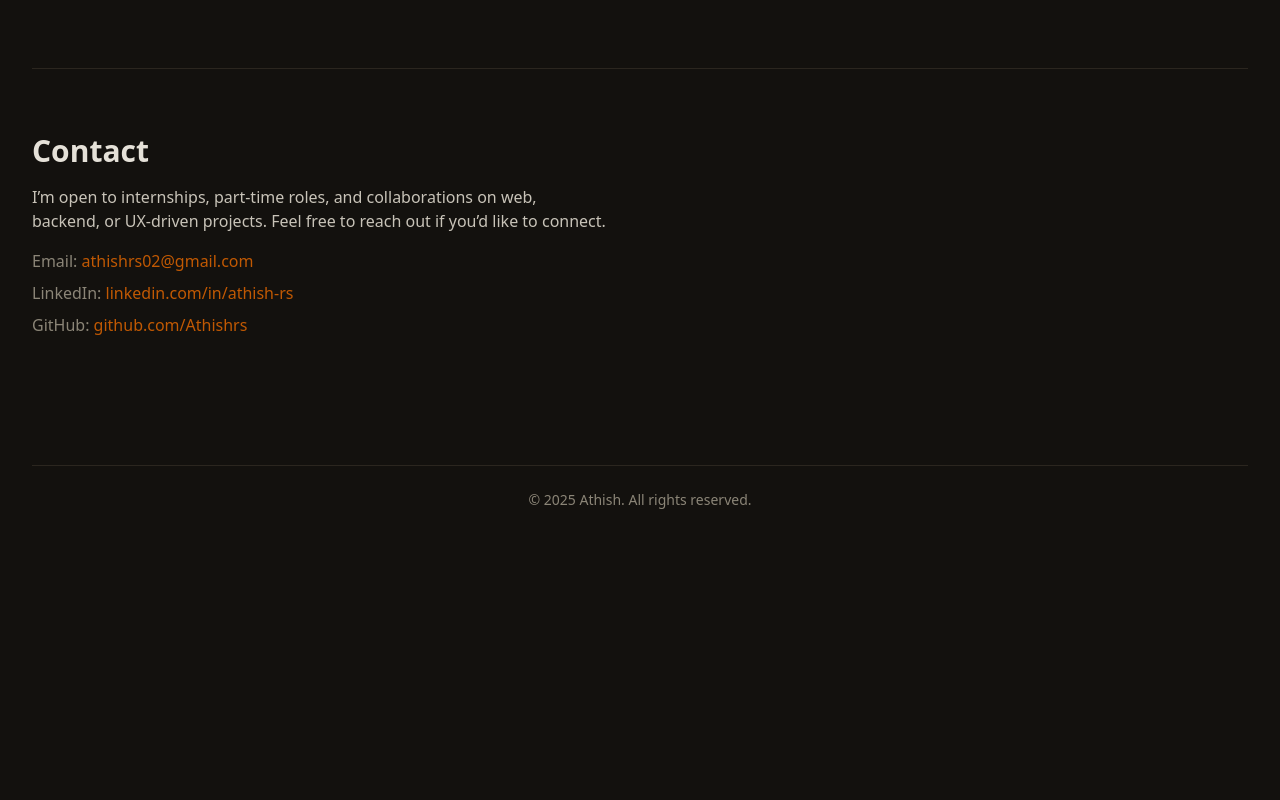
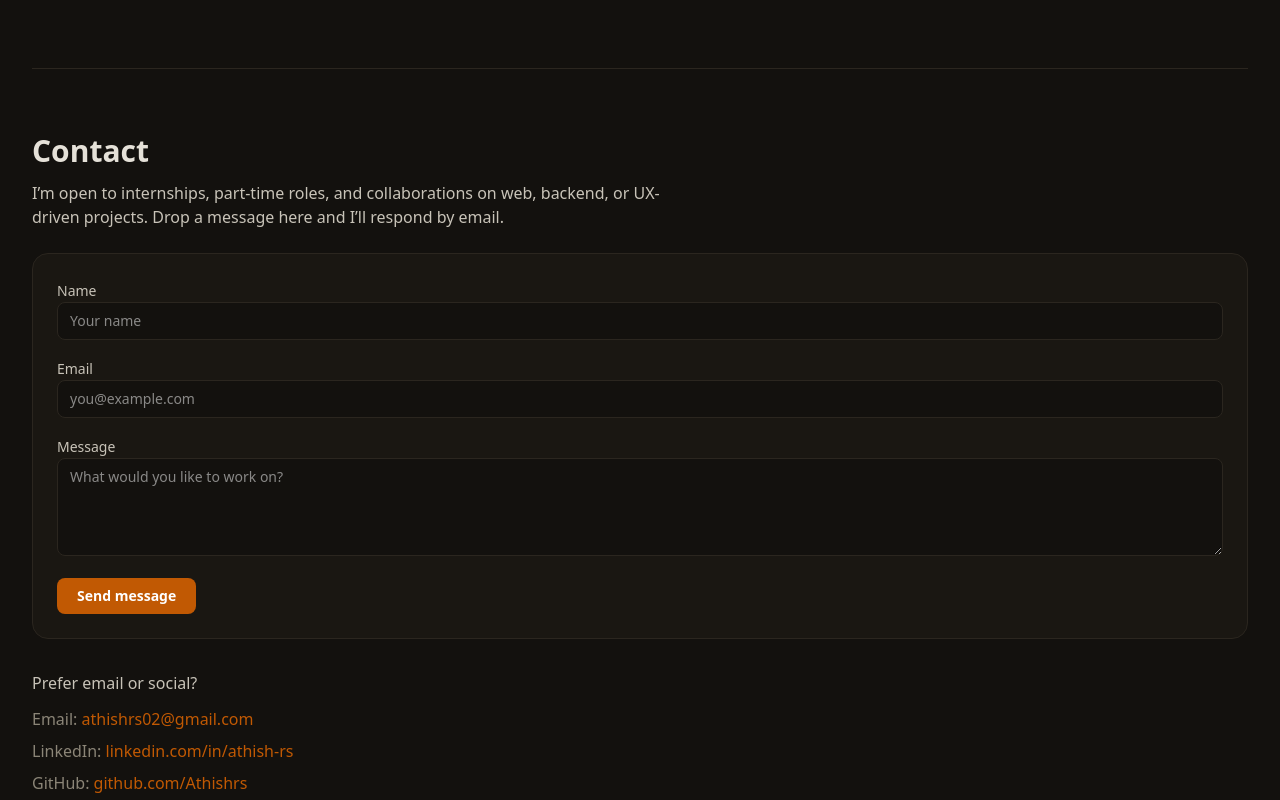
Before and after one commit to Athishrs/athish_portfolio, a React (Vite) app: page /contact in a window 1280 px wide. Shown: the part 2620-3420 px from the top of the page. Before the commit the page ends 3194 px from the top, so only its background shows below. Built offline with nearby package versions, Linux system fonts and the light colour scheme.

Commit message:
contact form added'

```diff
--- a/src/components/contact.jsx
+++ b/src/components/contact.jsx
@@ -1,19 +1,152 @@
-function Contact()
-{ return (
+import { useState } from "react";
+
+const FORMSPREE_ENDPOINT = import.meta.env.VITE_FORMSPREE_ENDPOINT;
+
+function Contact() {
+  const [formData, setFormData] = useState({
+    name: "",
+    email: "",
+    message: "",
+  });
+  const [status, setStatus] = useState({ state: "idle", note: "" });
+
+  const handleChange = (event) => {
+    const { name, value } = event.target;
+    setFormData((prev) => ({ ...prev, [name]: value }));
+  };
+
+  const handleSubmit = async (event) => {
+    event.preventDefault();
+    const endpointLooksInvalid =
+      !FORMSPREE_ENDPOINT ||
+      FORMSPREE_ENDPOINT.includes("@") ||
+      !FORMSPREE_ENDPOINT.includes("/f/");
+
+    if (endpointLooksInvalid) {
+      setStatus({
+        state: "error",
+        note: "Email service not configured yet. Add a valid Formspree endpoint to VITE_FORMSPREE_ENDPOINT in .env",
+      });
+      return;
+    }
+
+    setStatus({ state: "loading", note: "" });
+    try {
+      const response = await fetch(FORMSPREE_ENDPOINT, {
+        method: "POST",
+        headers: {
+          "Content-Type": "application/json",
+          Accept: "application/json",
+        },
+        body: JSON.stringify(formData),
+      });
+
+      if (!response.ok) {
+        throw new Error("Failed to send");
+      }
+
+      setStatus({
+        state: "success",
+        note: "Thanks for reaching out! I’ll get back to you soon.",
+      });
+      setFormData({ name: "", email: "", message: "" });
+    } catch (error) {
+      setStatus({
+        state: "error",
+        note: "Something went wrong. Please email me directly at athishrs02@gmail.com.",
+      });
+    }
+  };
+
+  return (
     <section
       id="contact"
-      className="py-12 md:py-16 border-t border-[#2B261F] space-y-4 fade-in"
+      className="py-12 md:py-16 border-t border-[#2B261F] space-y-6 fade-in"
     >
-      <h2 className="text-2xl md:text-3xl font-semibold">
-        Contact
-      </h2>
+      <div className="space-y-3">
+        <h2 className="text-2xl md:text-3xl font-semibold">Contact</h2>
+        <p className="text-sm md:text-base text-[#C8C3B8] max-w-2xl">
+          I’m open to internships, part-time roles, and collaborations on web, backend, or UX-driven projects.
+          Drop a message here and I’ll respond by email.
+        </p>
+      </div>
 
-      <p className="text-sm md:text-base text-[#C8C3B8] max-w-xl">
-        I’m open to internships, part-time roles, and collaborations on web, backend, or UX-driven projects.
-        Feel free to reach out if you’d like to connect.
+      <div className="grid gap-8 md:grid-cols-[2fr,1fr]">
+        <form
+          onSubmit={handleSubmit}
+          className="space-y-4 rounded-2xl border border-[#2B261F] bg-[#1A1712] p-6"
+        >
+          <div className="space-y-2">
+            <label className="text-sm text-[#C8C3B8]" htmlFor="name">
+              Name
+            </label>
+            <input
+              id="name"
+              name="name"
+              type="text"
+              value={formData.name}
+              onChange={handleChange}
+              required
+              className="w-full rounded-lg bg-[#13110E] border border-[#2B261F] px-3 py-2 text-sm text-white focus:border-[#C15903] focus:outline-none"
+              placeholder="Your name"
+            />
+          </div>
+
+          <div className="space-y-2">
+            <label className="text-sm text-[#C8C3B8]" htmlFor="email">
+              Email
+            </label>
+            <input
+              id="email"
+              name="email"
+              type="email"
+              value={formData.email}
+              onChange={handleChange}
+              required
+              className="w-full rounded-lg bg-[#13110E] border border-[#2B261F] px-3 py-2 text-sm text-white focus:border-[#C15903] focus:outline-none"
+              placeholder="you@example.com"
+            />
+          </div>
+
+          <div className="space-y-2">
+            <label className="text-sm text-[#C8C3B8]" htmlFor="message">
+              Message
+            </label>
+            <textarea
+              id="message"
+              name="message"
+              rows="4"
+              value={formData.message}
+              onChange={handleChange}
+              required
+              className="w-full rounded-lg bg-[#13110E] border border-[#2B261F] px-3 py-2 text-sm text-white focus:border-[#C15903] focus:outline-none"
+              placeholder="What would you like to work on?"
+            />
+          </div>
+
+          <button
+            type="submit"
+            disabled={status.state === "loading"}
+            className="w-full md:w-auto inline-flex justify-center rounded-lg bg-[#C15903] px-5 py-2 text-sm font-semibold text-white hover:bg-[#e5791c] transition-colors disabled:opacity-60"
+          >
+            {status.state === "loading" ? "Sending..." : "Send message"}
+          </button>
+
+          {status.note ? (
+            <p
+              className={`text-sm ${
+                status.state === "success" ? "text-white-400" : "text-white-400"
+              }`}
+            >
+              {status.note}
             </p>
+          ) : null}
 
-      <div className="space-y-2 text-sm md:text-base">
+        </form>
+
+        <div className="space-y-3 text-sm md:text-base">
+          <p className="text-[#C8C3B8]">Prefer email or social?</p>
+          <div className="space-y-2">
             <p>
               <span className="text-[#8B8577]">Email:</span>{" "}
               <a
@@ -23,7 +156,6 @@ function Contact()
                 athishrs02@gmail.com
               </a>
             </p>
-
             <p>
               <span className="text-[#8B8577]">LinkedIn:</span>{" "}
               <a
@@ -35,7 +167,6 @@ function Contact()
                 linkedin.com/in/athish-rs
               </a>
             </p>
-
             <p>
               <span className="text-[#8B8577]">GitHub:</span>{" "}
               <a
@@ -48,6 +179,8 @@ function Contact()
               </a>
             </p>
           </div>
+        </div>
+      </div>
     </section>
   );
 }
```
Also changed, not shown: 1 other file (tests, documents, lock files or other folders). Lines whose indentation alone changed are shown as unchanged.
